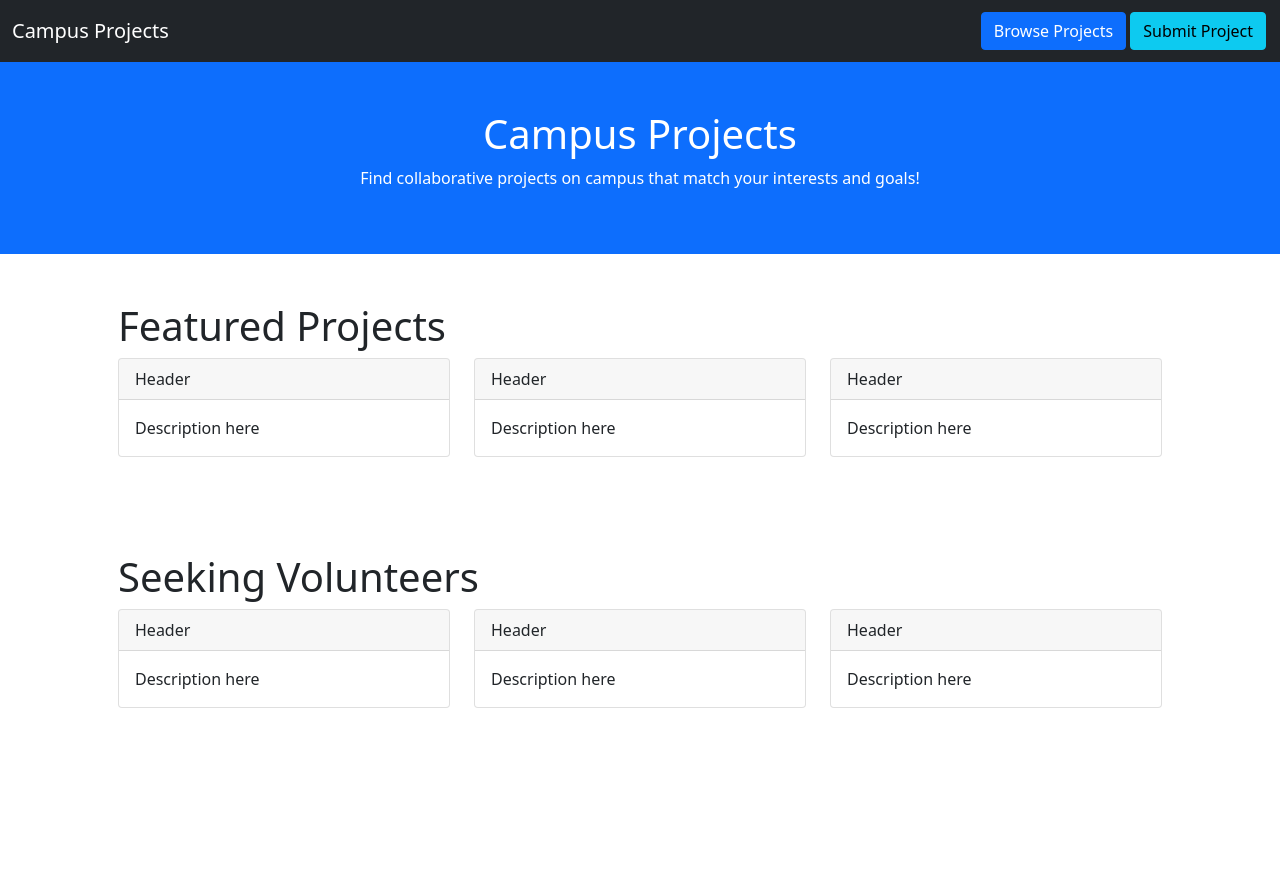
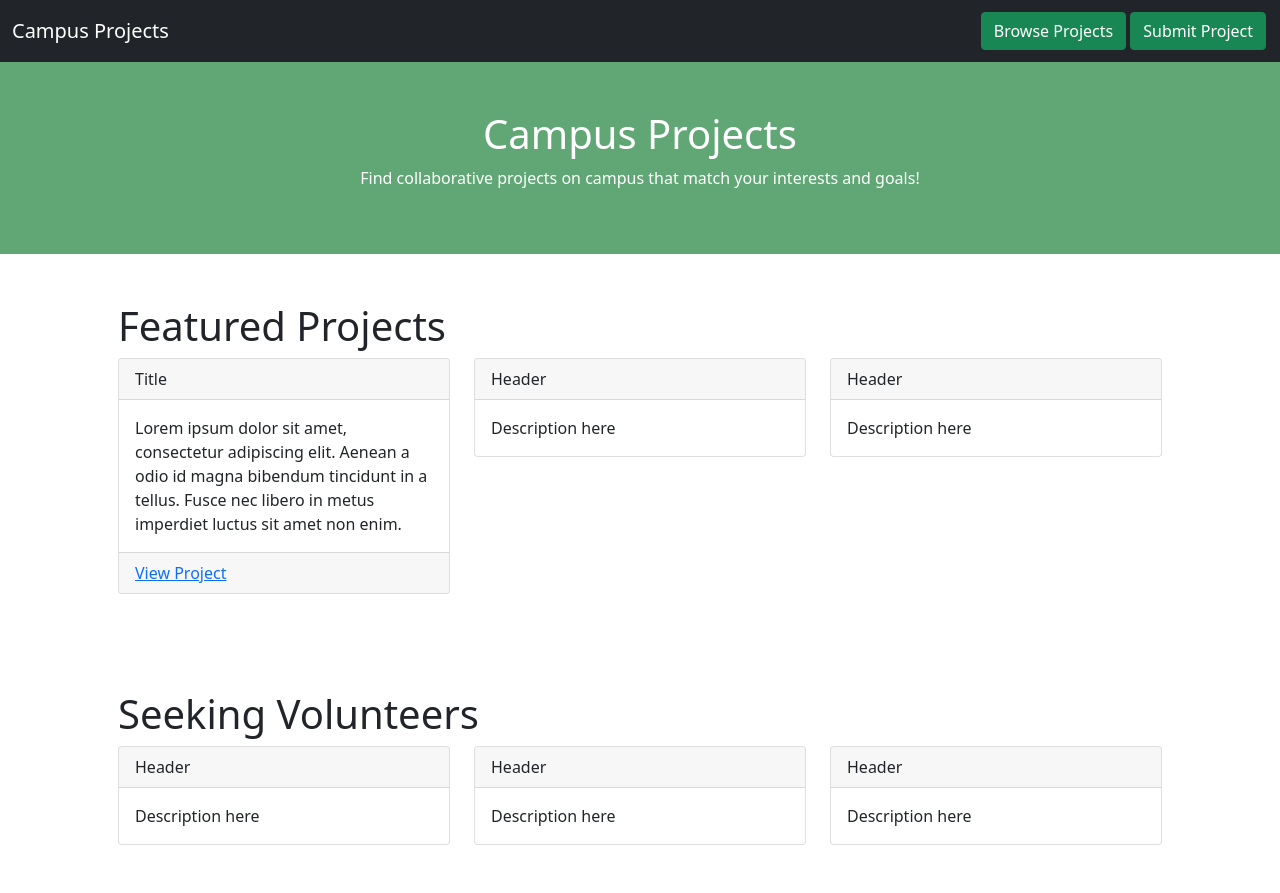
Before and after one commit to Youssef-Beltagy/campus-projects, a Django app: page / in a window 1280 px wide. Before the commit the page ends 708 px from the top, so only its background shows below. Run offline with Django 3.2, Linux system fonts and the light colour scheme.

Commit message:
fixed css stylesheet linking

```diff
--- a/homepage/static/homepage/styles.css
+++ b/homepage/static/homepage/styles.css
@@ -1,3 +1,3 @@
-body {
-    color: green;
-}
+
+
+.herobg { background-color: rgb(96, 167, 117) ;}
--- a/homepage/templates/homepage/homepage.html
+++ b/homepage/templates/homepage/homepage.html
@@ -24,16 +24,16 @@
                 <!-- empty literally just for the right-alignment for the buttons -->
             </ul>
             <form class="d-flex" >
-                <button class="btn btn-primary" formaction="{% url 'allprojects' %}" style="  margin: 4px 2px;"> Browse Projects</button>
+                <button class="btn btn-success" formaction="{% url 'allprojects' %}" style="  margin: 4px 2px;"> Browse Projects</button>
               </form>
               <form class="d-flex" >
-                <button class="btn btn-info" formaction="{% url 'createproject' %}"  style = "  margin: 4px 2px; " >Submit Project</button>
+                <button class="btn btn-success" formaction="{% url 'createproject' %}"  style = "  margin: 4px 2px; " >Submit Project</button>
               </form>
           </div>
         </div>
       </nav>
 
-<div class="container-fluid p-5 bg-primary text-white text-center">
+<div class="container-fluid p-5 herobg text-white text-center">
   <h1>Campus Projects</h1>
   <p>Find collaborative projects on campus that match your interests and goals!</p>
 </div>
@@ -43,8 +43,9 @@
   <div class="row">
     <div class="col-sm-4">
       <div class="card">
-          <div class="card-header"> Header</div>
-          <div class="card-body">Description here </div>
+          <div class="card-header"> Title </div>
+          <div class="card-body">Lorem ipsum dolor sit amet, consectetur adipiscing elit. Aenean a odio id magna bibendum tincidunt in a tellus. Fusce nec libero in metus imperdiet luctus sit amet non enim.  </div>
+          <div class="card-footer"> <a href="https://google.com"> View Project </a></div>
       </div>
     </div>
     <div class="col-sm-4">
```
Also changed, not shown: homepage/templates/homepage/browse_projects.html (+13 -5 lines), homepage/templates/homepage/create_project.html (+4 -4 lines).
